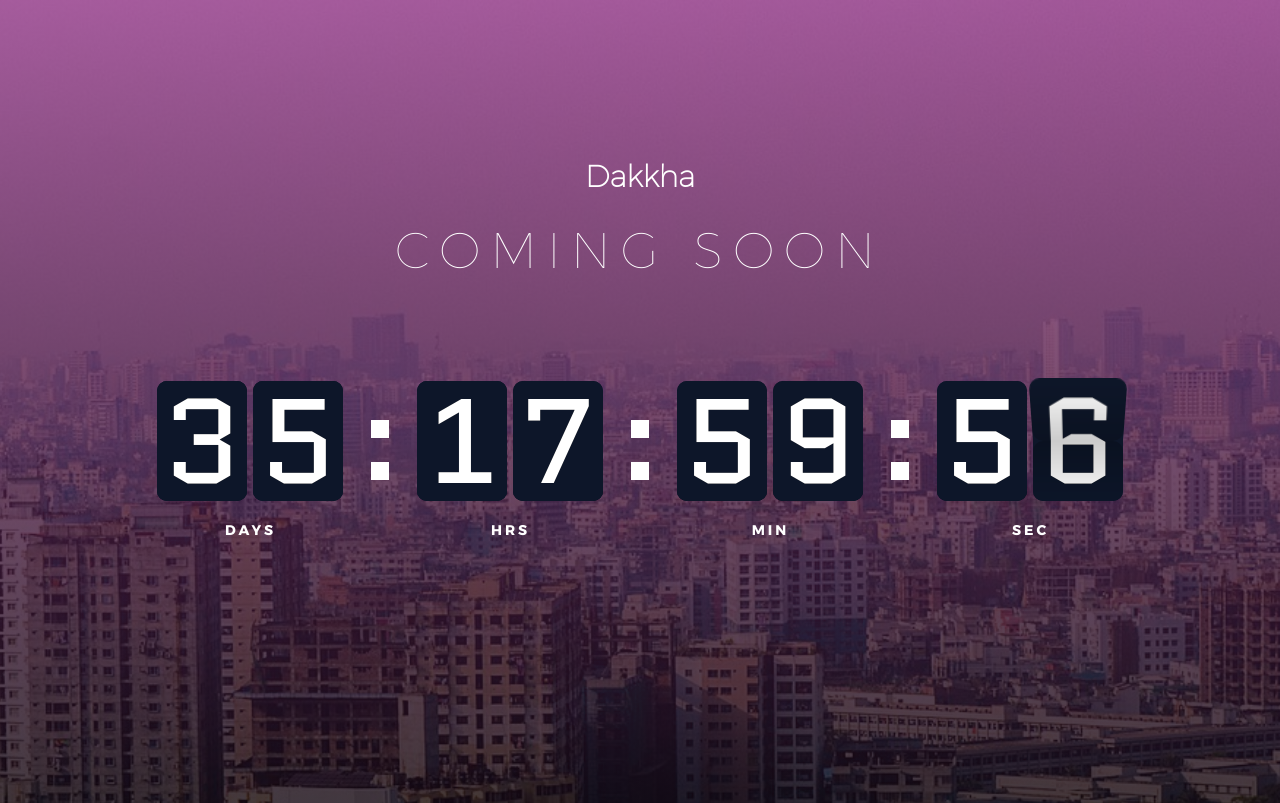
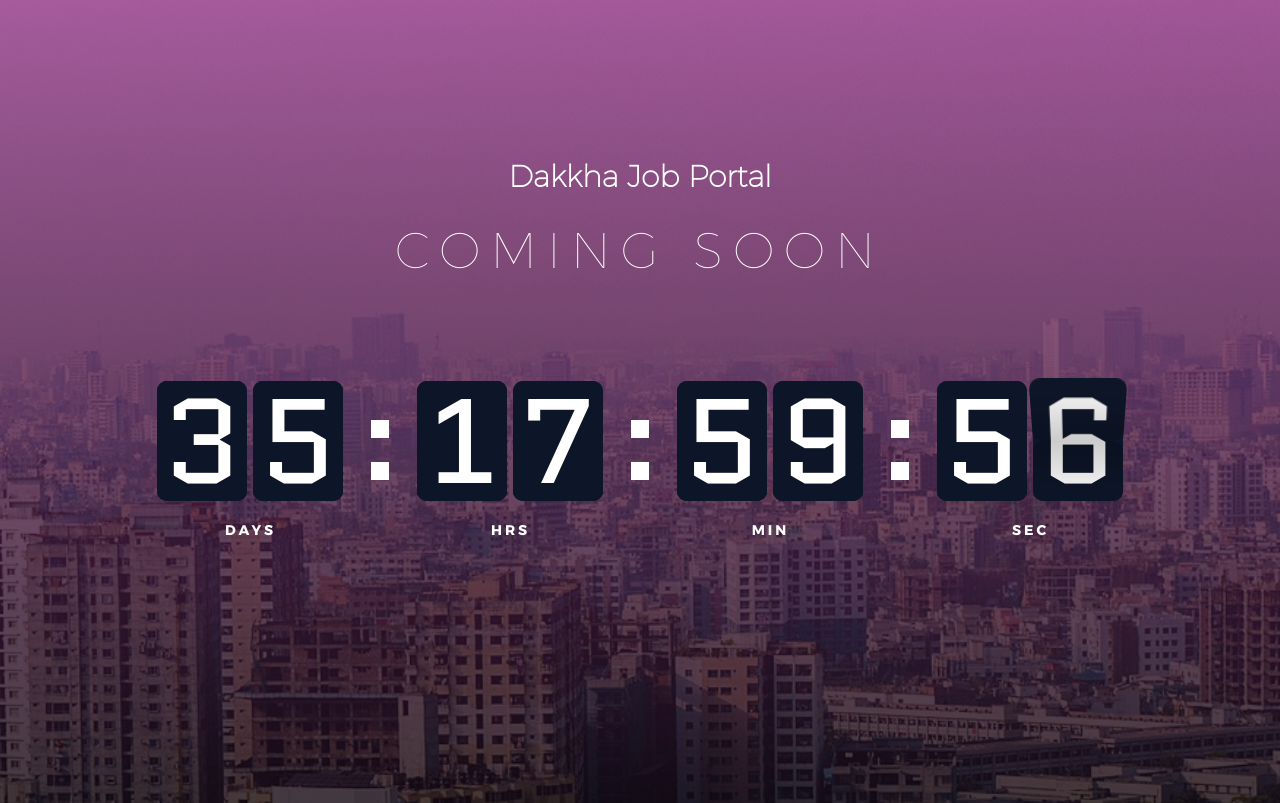
Before and after one commit to Sheikh-Foysal/coming_soon, a plain HTML site: page index.html in a window 1280 px wide. Shown: the top 803 px of the page. Drawn offline with Linux system fonts and the light colour scheme.

Commit message:
second commit

```diff
--- a/index.html
+++ b/index.html
@@ -27,7 +27,7 @@
 	<div class="bg-img1 size1 overlay1 p-b-35 p-l-15 p-r-15" style="background-image: url('images/bg01.jpg');">
 		<div class="flex-col-c p-t-160 p-b-215 respon1">
 			<div class="wrappic1 logo-text">
-				<h3>Dakkha</h3>
+				<h3>Dakkha Job Portal</h3>
 			</div>
 
 			<h3 class="l1-txt1 txt-center p-t-30 p-b-100">
```
